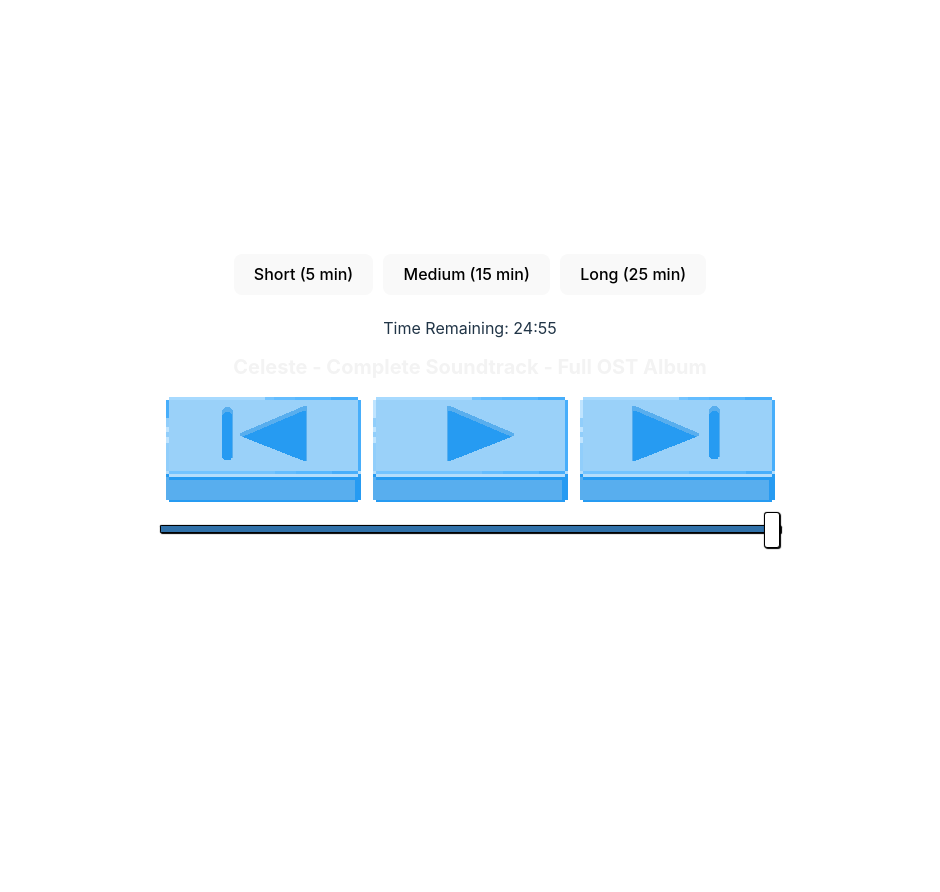
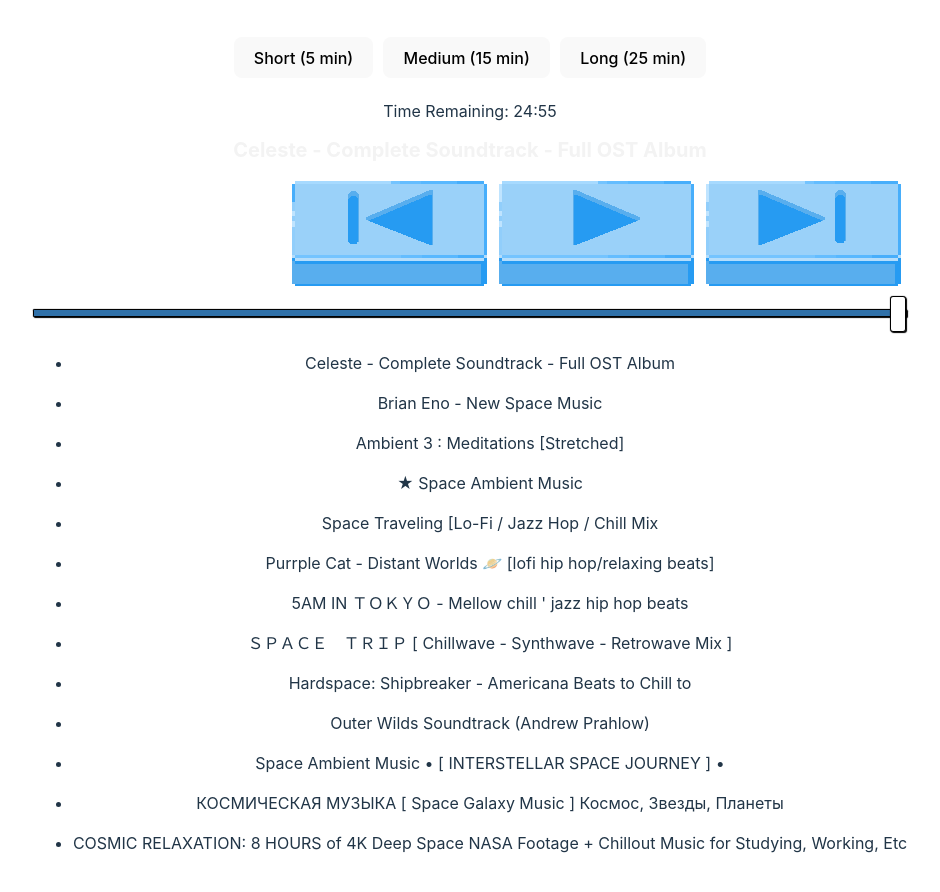
Before and after one commit to galenddavis/space-time-r, a React (Vite) app: page / in a window 1280 px wide. Shown: the top 892 px of the page, without its empty margins (170-1110 px from the left). Before the commit the page ends 800 px from the top, so only its background shows below. Built offline with nearby package versions, Linux system fonts and the light colour scheme.

Commit message:
created basic video index and mapped out index items

```diff
--- a/src/App.tsx
+++ b/src/App.tsx
@@ -1,5 +1,6 @@
 import Timer from './components/timer/timer'
 import VideoPlayer from './components/videos/vid-player'
+import VideoIndex from './components/videos/vid-index'
 // import { Video, videoList } from "./components/utils/vid-utils"
 
 
@@ -23,6 +24,7 @@ function App() {
       <Timer/>
       {/* <VideoPlayer video ={defaultVideo} /> */}
       <VideoPlayer />
+      <VideoIndex />
     </>
   )
 }
--- /dev/null
+++ b/src/components/videos/vid-index-item.tsx
@@ -0,0 +1,18 @@
+import { Video } from "../utils/vid-utils"
+
+interface VideoProps {
+    video: Video
+}
+
+const VideoIndexItem = ({ video }: VideoProps) => {
+
+    return (
+        <div>
+            <p className="video-idx-title">
+                {video.title}
+            </p>
+        </div>
+    )
+}
+
+export default VideoIndexItem;
--- a/src/components/videos/vid-index.tsx
+++ b/src/components/videos/vid-index.tsx
@@ -1,16 +1,23 @@
 // import { useState, useEffect } from "react";
-// import { Video, Util } from "../utils/vid-utils";
+import VideoIndexItem from "./vid-index-item";
+import { videoList } from "../utils/vid-utils";
 
 
 
-// const VideoIndex = ({ Util }: object ) => {
+const VideoIndex = () => {
 
 
-//     return (
-//         <div className="video-index-container">
+    return (
+        <ul className="video-index-container">
+            {videoList.map(video => (
+                <li className="video-index-item" key={video.id}>
+                    <VideoIndexItem
+                        video={video}
+                    />
+                </li>
+            ))}
+        </ul>
+    )
+}
 
-//         </div>
-//     )
-// }
-
-// export default VideoIndex;
+export default VideoIndex;
--- a/src/components/videos/vid-player.tsx
+++ b/src/components/videos/vid-player.tsx
@@ -1,5 +1,6 @@
 import { useState, useEffect } from 'react';
-import { Video, videoList } from "../utils/vid-utils";
+import { videoList } from "../utils/vid-utils";
+// import { Video, videoList } from "../utils/vid-utils";
 import ReactPlayer from 'react-player/lazy';
 import "./vid-player.css";
 
```
